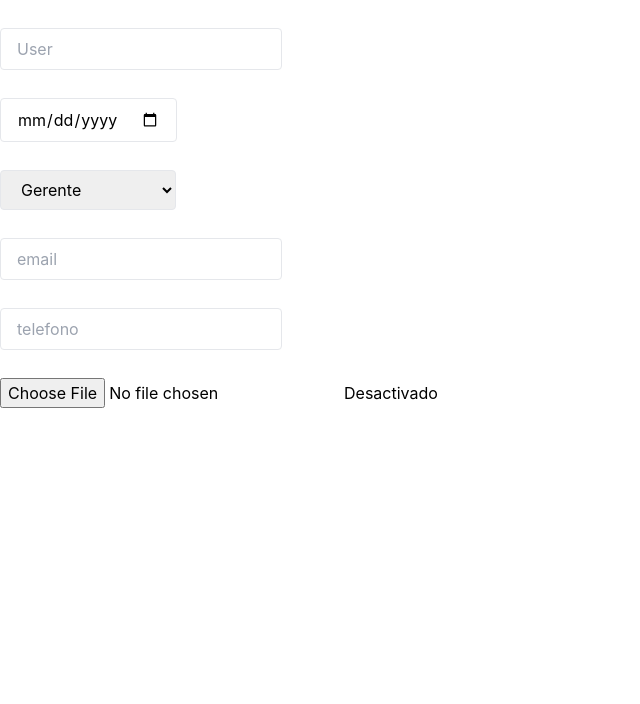
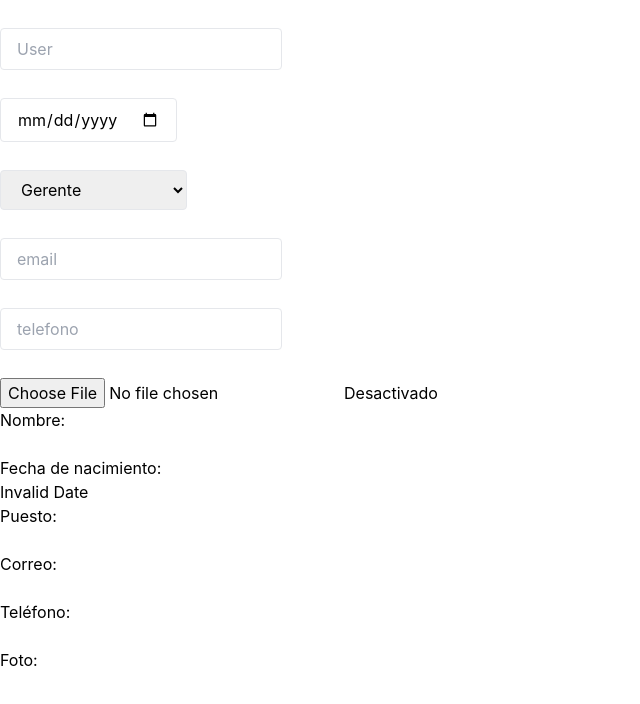
Before and after one commit to Adrianalpuche/parcial2, a React (Create React App) app in the folder proyecto-formulario/: page / in a window 1280 px wide. Shown: the top 704 px of the page, without its empty margins (0-640 px from the left). Built offline with nearby package versions, Linux system fonts and the light colour scheme.

Commit message:
mas cambios
aaaaa

```diff
--- a/proyecto-formulario/src/App.js
+++ b/proyecto-formulario/src/App.js
@@ -1,5 +1,6 @@
 import logo from './logo.svg';
 import Formulario from './components/Formulario.tsx';
+
 
 function App() {
   return (
--- /dev/null
+++ b/proyecto-formulario/src/components/Card.tsx
@@ -0,0 +1,52 @@
+import React, {useContext, useState} from "react";
+import { employeeInitialState, EmployeeContextData, EmployeeContext, EmployeeForm } from "../hooks/employeeContext";
+
+function Card() {
+
+  const { data, handleToggle } = useContext<EmployeeContextData>(EmployeeContext);
+  const [employeeData, setEmployeeData] = useState<EmployeeForm>(data);
+
+  function handleInputChange(event: React.ChangeEvent<HTMLInputElement>) {
+    const { name, value } = event.target;
+    setEmployeeData((prevState) => ({
+      ...prevState,
+      [name]: value,
+    }));
+  }
+
+  return (
+    <React.Fragment>
+      <React.Fragment>
+        <h4>Nombre: </h4>
+        <input type="text" name="name" value={employeeData.name} onChange={handleInputChange} />
+      </React.Fragment>
+
+      <React.Fragment>
+        <h4>Fecha de nacimiento: </h4>
+        <input type="text" name="birthdate" value={employeeData.birthdate.toString()} onChange={handleInputChange} />
+      </React.Fragment>
+
+      <React.Fragment>
+        <h4>Puesto: </h4>
+        <input type="text" name="position" value={employeeData.position} onChange={handleInputChange} />
+      </React.Fragment>
+
+      <React.Fragment>
+        <h4>Correo: </h4>
+        <input type="text" name="email" value={employeeData.email} onChange={handleInputChange} />
+      </React.Fragment>
+
+      <React.Fragment>
+        <h4>Teléfono: </h4>
+        <input type="text" name="phone" value={employeeData.phone} onChange={handleInputChange} />
+      </React.Fragment>
+
+      <React.Fragment>
+        <h4>Foto:</h4>
+        <input type="text" name="photo" value={employeeData.photo} onChange={handleInputChange} />
+      </React.Fragment>
+    </React.Fragment>
+  );
+}
+
+export default Card;
--- a/proyecto-formulario/src/components/Formulario.tsx
+++ b/proyecto-formulario/src/components/Formulario.tsx
@@ -3,6 +3,7 @@ import React, {createContext, useContext, useState,FormEvent,useReducer} from 'r
 import './../css/style.css';
 import useForm from '../hooks/useForm.ts';
 import { EmployeeContextData, employeeInitialState, EmployeeContext, EmployeeForm } from '../hooks/employeeContext.ts';
+import Card from './Card.tsx'
 
 
 function Formulario(){
@@ -24,11 +25,10 @@ function Formulario(){
   };
 
 
-
     return(
       <React.Fragment>
         <EmployeeContext.Provider value={contextData}>
-
+          <form className='form'>
             <React.Fragment className="employeeName">
               <label className="block text-white font-bold text-sm  mb-2">Nombre del empleado</label>
               <input
@@ -49,9 +49,11 @@ function Formulario(){
             <React.Fragment className="jobRole">
               <label className="block text-white font-bold text-sm  mb-2">Puesto de trabajo</label>
               <select className='border py-2 px-4 rounded focus:outline-none focus:border-sky-500 focus:ring-1 focus:ring-sky-500 bor" '>
-              <option value="Gerente">Gerente</option>
-              <option value="Desarrollador jr">Desarrollador jr</option>
-              <option value="Desarrollador sr">Desarrollador sr</option>
+                <option value="manager">Gerente</option>
+                <option value="jr">Desarrollador jr</option>
+                <option value="sr">Desarrollador sr</option>
+                <option value="Support">Soporte</option>
+                <option value="ProjectLeader">Lider de proyecto</option>
               </select>
             </React.Fragment>
 
@@ -85,7 +87,9 @@ function Formulario(){
                 {state ? "Activado" : "Desactivado"}
               </button>
             </React.Fragment>
+          </form>
 
+          <Card name="testing"/>
         </EmployeeContext.Provider>
       </React.Fragment>
     )
--- a/proyecto-formulario/src/hooks/employeeContext.ts
+++ b/proyecto-formulario/src/hooks/employeeContext.ts
@@ -21,13 +21,13 @@ export const employeeInitialState: EmployeeForm = {
 }
 
 export interface EmployeeContextData {
-  handleChange: ChangeEventHandler<HTMLInputElement> | null,
+  handleToggle: ChangeEventHandler | false,
   data: EmployeeForm,
 }
 
 const contextData: EmployeeContextData = {
   data: employeeInitialState,
-  handleChange: null,
+  handleToggle: false,
 }
 
 export const EmployeeContext = createContext<EmployeeContextData>(contextData);
```
Lines whose indentation alone changed are shown as unchanged.
